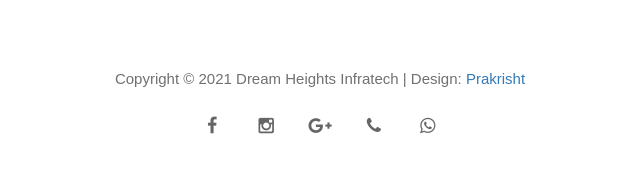
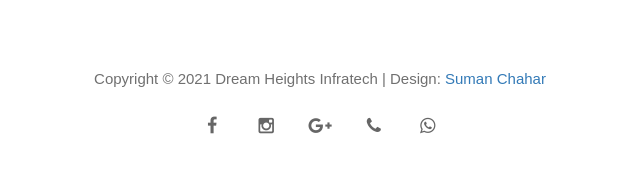
Before and after one commit to beetrandahiya/dhinfratech, a plain HTML site: page index.html in a window 1280 px wide. Shown: the part 2981-3154 px from the top of the page, 320-960 px from the left. Drawn offline with Linux system fonts and the light colour scheme; a web font is replaced by a local one.

Commit message:
Update index.html

```diff
--- a/index.html
+++ b/index.html
@@ -240,7 +240,7 @@
 			<div class="col-md-12 col-sm-12">
 				<p class="wow fadeInUp" data-wow-delay="0.6s">Copyright &copy; 2021 Dream Heights Infratech
 
-                    | Design: <a rel="nofollow" href="https://prakrisht.me" target="_blank">Prakrisht</a></p>
+                    | Design: <a rel="nofollow" href="#" target="_blank">Suman Chahar</a></p>
 
 				<ul class="social-icon">
 					<li><a href="https://www.facebook.com/infratech.dh" class="fa fa-facebook wow fadeInUp" id="fbicon" data-wow-delay="1s"></a></li>
```
